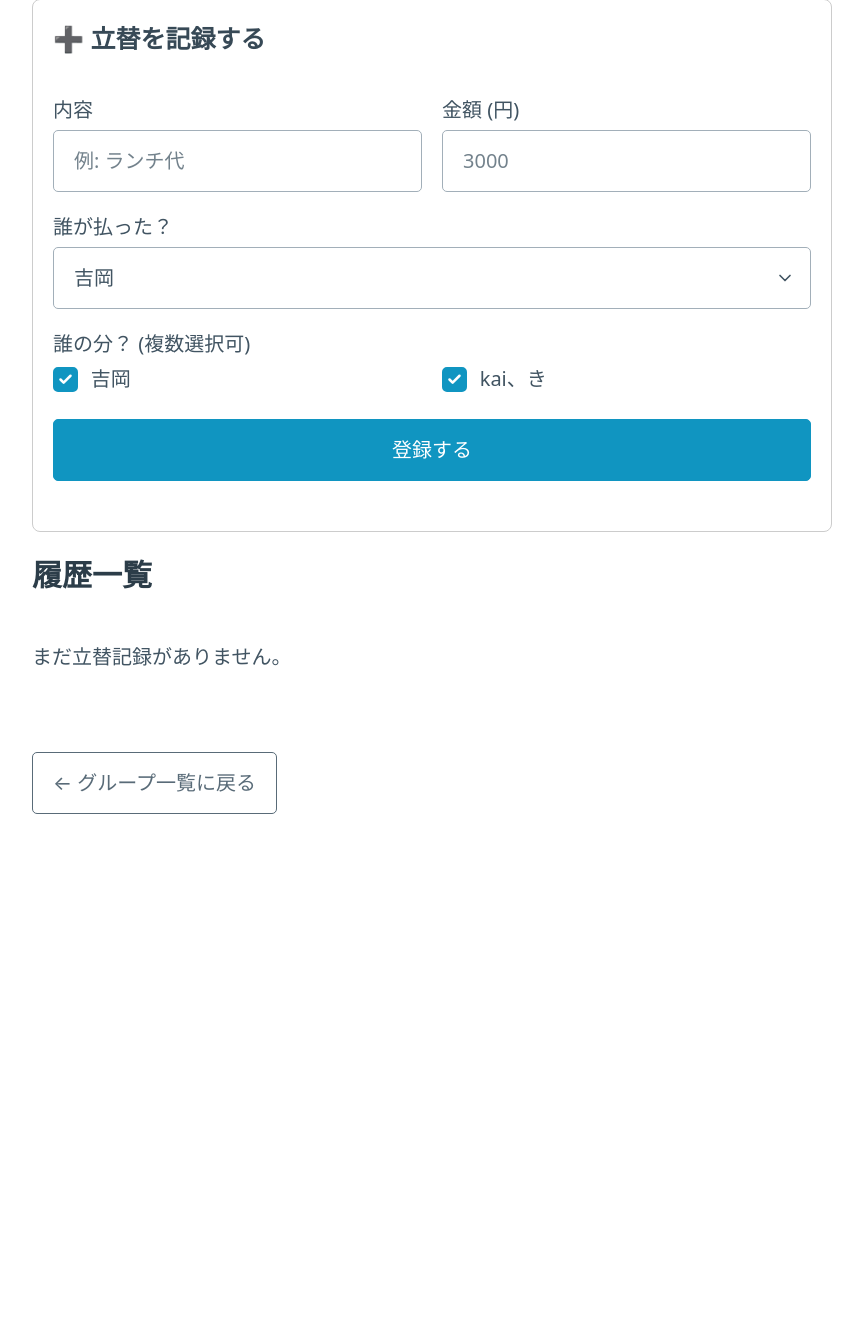
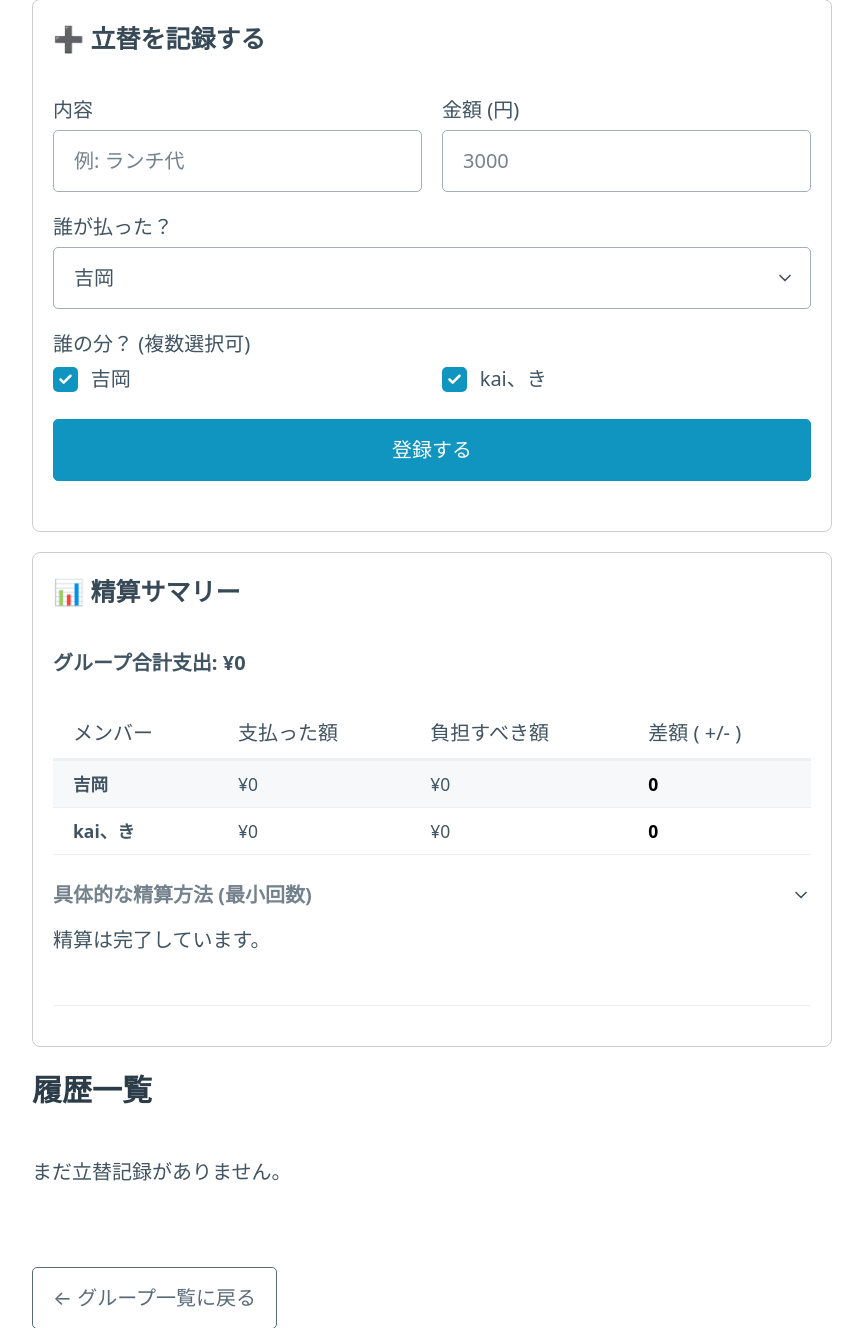
Before and after one commit to yoshiototora/warikan-app, a FastAPI app: page /groups/1 in a window 1280 px wide. Shown: the part 377-1705 px from the top of the page, without its empty margins (208-1071 px from the left). Before the commit the page ends 1191 px from the top, so only its background shows below. Run offline with FastAPI, Linux system fonts and the light colour scheme.

Commit message:
仮完成

```diff
--- a/main.py
+++ b/main.py
@@ -6,6 +6,7 @@ from sqlalchemy import create_engine, Column, Integer, String, ForeignKey, DateT
 from sqlalchemy.orm import sessionmaker, relationship, Session, declarative_base
 from datetime import datetime
 from typing import List
+import math
 
 # --- Database Setup ---
 DATABASE_URL = "sqlite:///./warikan.db"
@@ -98,8 +99,90 @@ def get_group(request: Request, group_id: int, db: Session = Depends(get_db)):
     if not group:
         raise HTTPException(status_code=404, detail="Group not found")
 
-    return templates.TemplateResponse("group.html", {"request": request, "group": group})
+    # --- ▼ 精算ロジック (端数対応版) ▼ ---
 
+    settlement = {
+        m.id: {"name": m.name, "paid": 0, "owed": 0, "balance": 0}
+        for m in group.members
+    }
+
+    total_group_spend = 0
+
+    for expense in group.expenses:
+        total_group_spend += expense.amount
+
+        # 1. 支払者: 支払額を加算
+        if expense.payer_id in settlement:
+            settlement[expense.payer_id]["paid"] += expense.amount
+
+        # 2. 対象者: 割り勘計算（端数処理）
+        if expense.targets:
+            num_targets = len(expense.targets)
+            split_amount = expense.amount // num_targets # 切り捨てで等分
+            remainder = expense.amount % num_targets   # 余り
+
+            for i, target_member in enumerate(expense.targets):
+                if target_member.id in settlement:
+                    # 余りの分は、リストの前半の人たちに1円ずつ上乗せする
+                    add_amount = split_amount + (1 if i < remainder else 0)
+                    settlement[target_member.id]["owed"] += add_amount
+
+    # 3. 差額計算 (支払 - 負担)
+    for member_id, data in settlement.items():
+        data["balance"] = data["paid"] - data["owed"]
+
+    # --- ▼ 最小取引回数ロジック ▼ ---
+    transactions = []
+
+    debtors = [
+        [data['name'], data['balance']]
+        for data in settlement.values() if data['balance'] < 0
+    ]
+    creditors = [
+        [data['name'], data['balance']]
+        for data in settlement.values() if data['balance'] > 0
+    ]
+
+    # 金額の絶対値が大きい順にソート
+    debtors.sort(key=lambda x: x[1])       # 昇順 (-1000, -500...)
+    creditors.sort(key=lambda x: x[1], reverse=True) # 降順 (1000, 500...)
+
+    i = 0 # debtor index
+    j = 0 # creditor index
+
+    while i < len(debtors) and j < len(creditors):
+        debtor = debtors[i]
+        creditor = creditors[j]
+
+        # 取引額（負債の絶対値 と 債権 の小さい方）
+        amount = min(abs(debtor[1]), creditor[1])
+
+        if amount > 0:
+            transactions.append(f"{debtor[0]} は {creditor[0]} に {amount:,} 円支払う")
+
+            # 残高更新
+            debtor[1] += amount
+            creditor[1] -= amount
+
+        # どちらかが精算完了したらインデックスを進める
+        # (浮動小数点ではないので == 0 で判定可能だが、念のため判定)
+        if abs(debtor[1]) == 0:
+            i += 1
+        if abs(creditor[1]) == 0:
+            j += 1
+
+    # --- ▲ ロジック終了 ▲ ---
+
+    return templates.TemplateResponse(
+        "group.html",
+        {
+            "request": request,
+            "group": group,
+            "settlement": settlement,
+            "total_group_spend": total_group_spend,
+            "transactions": transactions
+        }
+    )
 @app.post("/groups/{group_id}/expenses")
 def add_expense(
     group_id: int,
--- a/templates/group.html
+++ b/templates/group.html
@@ -41,6 +41,48 @@
     </form>
 </section>
 
+<section class="card">
+    <h4>📊 精算サマリー</h4>
+    <p><strong>グループ合計支出: ¥{{ "{:,.0f}".format(total_group_spend) }}</strong></p>
+
+    <table role="grid">
+        <thead>
+            <tr>
+                <th>メンバー</th>
+                <th>支払った額</th>
+                <th>負担すべき額</th>
+                <th>差額 ( +/- )</th>
+            </tr>
+        </thead>
+        <tbody>
+            {% for member_id, data in settlement.items() %}
+            <tr>
+                <td><strong>{{ data.name }}</strong></td>
+                <td>¥{{ "{:,.0f}".format(data.paid) }}</td>
+                <td>¥{{ "{:,.0f}".format(data.owed) }}</td>
+
+                {% set balance = data.balance %}
+                <td style="color: {{ 'green' if balance > 0 else ('red' if balance < 0 else 'black') }}; font-weight: bold;">
+
+                    {% if balance > 0 %}+{% endif %}{{ "{:,.0f}".format(balance) }}
+                </td>
+            </tr>
+            {% endfor %}
+        </tbody>
+    </table>
+
+    <details open> <summary><strong>具体的な精算方法 (最小回数)</strong></summary>
+        {% if transactions %}
+            <ul>
+                {% for tx in transactions %}
+                    <li>{{ tx }}</li>
+                {% endfor %}
+            </ul>
+        {% else %}
+            <p>精算は完了しています。</p>
+        {% endif %}
+    </details>
+</section>
 <section>
     <h3>履歴一覧</h3>
     {% if group.expenses %}
```
Also changed, not shown: warikan.db (added).
